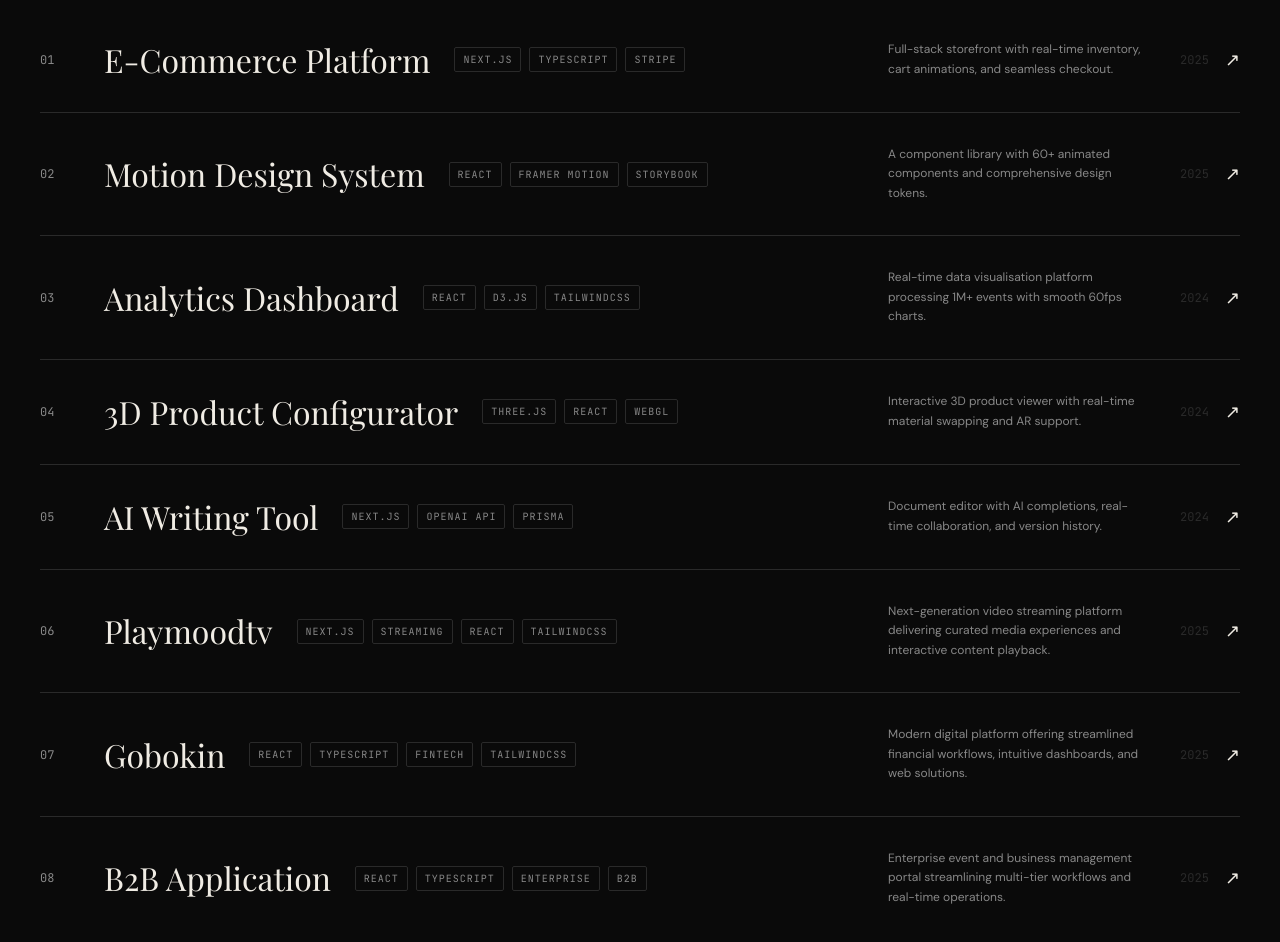
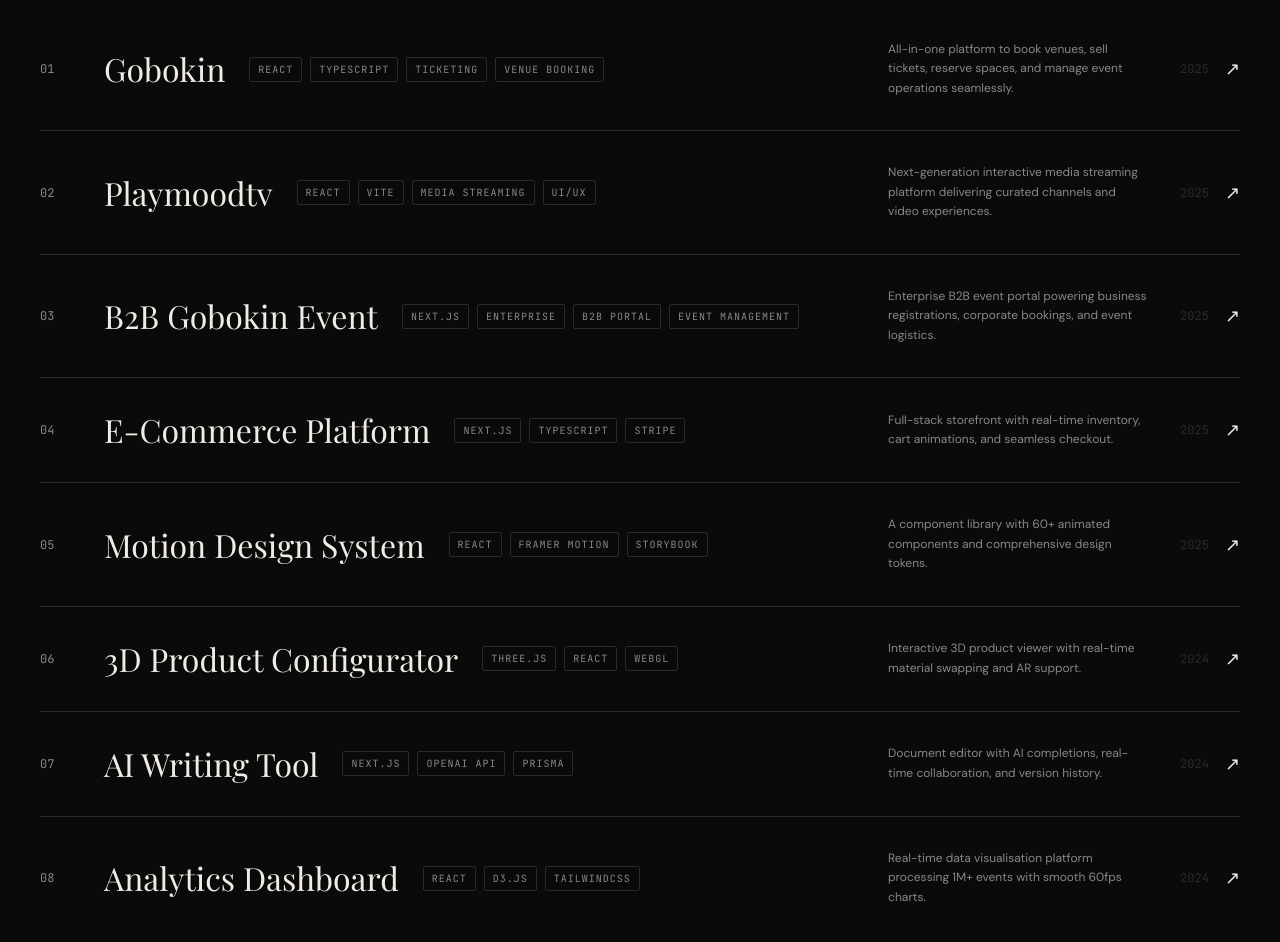
Before and after one commit to rapheallzz/ajibade-port, a Next.js app: page / in a window 1280 px wide. Shown: the part 1200-2142 px from the top of the page. Built offline with nearby package versions, Linux system fonts and the light colour scheme; a web font is replaced by a local one.

Commit message:
feat: update project order and detailed descriptions for Gobokin, Playmoodtv, and B2B Gobokin Event
Co-authored-by: rapheallzz <70053913+rapheallzz@users.noreply.github.com>

```diff
--- a/data/projects.ts
+++ b/data/projects.ts
@@ -16,6 +16,63 @@ export const projects: Project[] = [
   {
     id: "01",
     num: "01",
+    title: "Gobokin",
+    tags: ["React", "TypeScript", "Ticketing", "Venue Booking"],
+    desc: "All-in-one platform to book venues, sell tickets, reserve spaces, and manage event operations seamlessly.",
+    fullDesc:
+      "Gobokin is an end-to-end event and venue ticketing solution. It empowers organizers and venues to manage space reservations, market event tickets, process secure payments, and streamline attendee check-ins—all within a unified, modern web ecosystem.",
+    features: [
+      "Comprehensive venue reservation and management system",
+      "Digital ticketing sales and instant automated delivery",
+      "Real-time seating and venue availability tracking",
+      "Integrated secure payment processing and reporting analytics",
+    ],
+    year: "2025",
+    img: "https://images.unsplash.com/photo-1460925895917-afdab827c52f?w=800&q=80",
+    link: "https://gobokin.com/",
+    color: "#2ecc71",
+  },
+  {
+    id: "02",
+    num: "02",
+    title: "Playmoodtv",
+    tags: ["React", "Vite", "Media Streaming", "UI/UX"],
+    desc: "Next-generation interactive media streaming platform delivering curated channels and video experiences.",
+    fullDesc:
+      "Playmoodtv is a sleek, modern streaming platform built for high-performance media delivery and interactive video curation. Designed with a custom media engine and dynamic playlists, it delivers seamless entertainment across devices.",
+    features: [
+      "High-definition video playback with custom streaming controls",
+      "Curated channel discovery and automated playlist creation",
+      "Ultra-responsive aesthetic user interface built for mobile and desktop",
+      "Fast asset loading and optimized content rendering pipeline",
+    ],
+    year: "2025",
+    img: "https://images.unsplash.com/photo-1594909122845-11baa439b7bf?w=800&q=80",
+    link: "https://www.playmoodtv.com",
+    color: "#1abc9c",
+  },
+  {
+    id: "03",
+    num: "03",
+    title: "B2B Gobokin Event",
+    tags: ["Next.js", "Enterprise", "B2B Portal", "Event Management"],
+    desc: "Enterprise B2B event portal powering business registrations, corporate bookings, and event logistics.",
+    fullDesc:
+      "The B2B Gobokin Event portal is an enterprise-grade extension of the Gobokin network, tailored for corporate organizers, brand partners, and B2B event managers. It streamlines multi-tier attendee ticketing, corporate sponsorship portals, and real-time event management.",
+    features: [
+      "Enterprise event portal with multi-tiered access controls",
+      "Corporate ticketing, bulk invitations, and partner management",
+      "Real-time event schedules and interactive venue listings",
+      "Comprehensive business analytics and guest attendance tracking",
+    ],
+    year: "2025",
+    img: "https://images.unsplash.com/photo-1511578314322-379afb476865?w=800&q=80",
+    link: "https://event.gobokin.com",
+    color: "#34495e",
+  },
+  {
+    id: "04",
+    num: "04",
     title: "E-Commerce Platform",
     tags: ["Next.js", "TypeScript", "Stripe"],
     desc: "Full-stack storefront with real-time inventory, cart animations, and seamless checkout.",
@@ -33,8 +90,8 @@ export const projects: Project[] = [
     color: "#c8f542",
   },
   {
-    id: "02",
-    num: "02",
+    id: "05",
+    num: "05",
     title: "Motion Design System",
     tags: ["React", "Framer Motion", "Storybook"],
     desc: "A component library with 60+ animated components and comprehensive design tokens.",
@@ -52,27 +109,8 @@ export const projects: Project[] = [
     color: "#f5a623",
   },
   {
-    id: "03",
-    num: "03",
-    title: "Analytics Dashboard",
-    tags: ["React", "D3.js", "TailwindCSS"],
-    desc: "Real-time data visualisation platform processing 1M+ events with smooth 60fps charts.",
-    fullDesc:
-      "Enterprise analytics dashboard designed to visualize massive data streams in real time. Features interactive D3.js charting, custom date range filtering, export capabilities, and dark mode UI optimization.",
-    features: [
-      "Real-time data streaming and aggregation",
-      "Custom D3.js charts with 60fps smooth rendering",
-      "Customizable widgets and view layouts",
-      "Exportable CSV/PDF reporting capabilities",
-    ],
-    year: "2024",
-    img: "https://images.unsplash.com/photo-1551288049-bebda4e38f71?w=800&q=80",
-    link: "#",
-    color: "#9b59b6",
-  },
-  {
-    id: "04",
-    num: "04",
+    id: "06",
+    num: "06",
     title: "3D Product Configurator",
     tags: ["Three.js", "React", "WebGL"],
     desc: "Interactive 3D product viewer with real-time material swapping and AR support.",
@@ -90,8 +128,8 @@ export const projects: Project[] = [
     color: "#3498db",
   },
   {
-    id: "05",
-    num: "05",
+    id: "07",
+    num: "07",
     title: "AI Writing Tool",
     tags: ["Next.js", "OpenAI API", "Prisma"],
     desc: "Document editor with AI completions, real-time collaboration, and version history.",
@@ -109,61 +147,23 @@ export const projects: Project[] = [
     color: "#e74c3c",
   },
   {
-    id: "06",
-    num: "06",
-    title: "Playmoodtv",
-    tags: ["Next.js", "Streaming", "React", "TailwindCSS"],
-    desc: "Next-generation video streaming platform delivering curated media experiences and interactive content playback.",
-    fullDesc:
-      "A modern video streaming platform engineered for high-performance media delivery and curated content browsing. Offers custom video playback controls, dark UI styling, responsive streaming queues, and optimized load times.",
-    features: [
-      "High-definition video playback and streaming",
-      "Curated channels and playlist recommendations",
-      "Responsive multimedia layout optimized for modern displays",
-      "Seamless content navigation and quick search",
-    ],
-    year: "2025",
-    img: "https://images.unsplash.com/photo-1594909122845-11baa439b7bf?w=800&q=80",
-    link: "https://www.playmoodtv.com",
-    color: "#1abc9c",
-  },
-  {
-    id: "07",
-    num: "07",
-    title: "Gobokin",
-    tags: ["React", "TypeScript", "Fintech", "TailwindCSS"],
-    desc: "Modern digital platform offering streamlined financial workflows, intuitive dashboards, and web solutions.",
-    fullDesc:
-      "A sleek digital solution built to simplify complex financial workflows and management tasks. Designed with precision typography, real-time data integration, and user-centric navigation to deliver modern enterprise web experiences.",
-    features: [
-      "Intuitive dashboard interface for complex operations",
-      "High-security transactional flow and data displays",
-      "Performance-optimized frontend architecture",
-      "Cross-device responsiveness and accessibility",
-    ],
-    year: "2025",
-    img: "https://images.unsplash.com/photo-1460925895917-afdab827c52f?w=800&q=80",
-    link: "https://gobokin.com/",
-    color: "#2ecc71",
-  },
-  {
     id: "08",
     num: "08",
-    title: "B2B Application",
-    tags: ["React", "TypeScript", "Enterprise", "B2B"],
-    desc: "Enterprise event and business management portal streamlining multi-tier workflows and real-time operations.",
+    title: "Analytics Dashboard",
+    tags: ["React", "D3.js", "TailwindCSS"],
+    desc: "Real-time data visualisation platform processing 1M+ events with smooth 60fps charts.",
     fullDesc:
-      "A specialized B2B event management platform engineered to connect enterprises, event coordinators, and business stakeholders. Delivers robust scheduling, attendee workflows, transaction management, and automated event analytics.",
+      "Enterprise analytics dashboard designed to visualize massive data streams in real time. Features interactive D3.js charting, custom date range filtering, export capabilities, and dark mode UI optimization.",
     features: [
-      "Enterprise event management and workflow automation",
-      "Multi-tier access management and stakeholder portals",
-      "Real-time schedule tracking and guest coordination",
-      "Integrated analytics and transaction reporting",
+      "Real-time data streaming and aggregation",
+      "Custom D3.js charts with 60fps smooth rendering",
+      "Customizable widgets and view layouts",
+      "Exportable CSV/PDF reporting capabilities",
     ],
-    year: "2025",
-    img: "https://images.unsplash.com/photo-1511578314322-379afb476865?w=800&q=80",
-    link: "https://event.gobokin.com",
-    color: "#34495e",
+    year: "2024",
+    img: "https://images.unsplash.com/photo-1551288049-bebda4e38f71?w=800&q=80",
+    link: "#",
+    color: "#9b59b6",
   },
 ];
 
```
